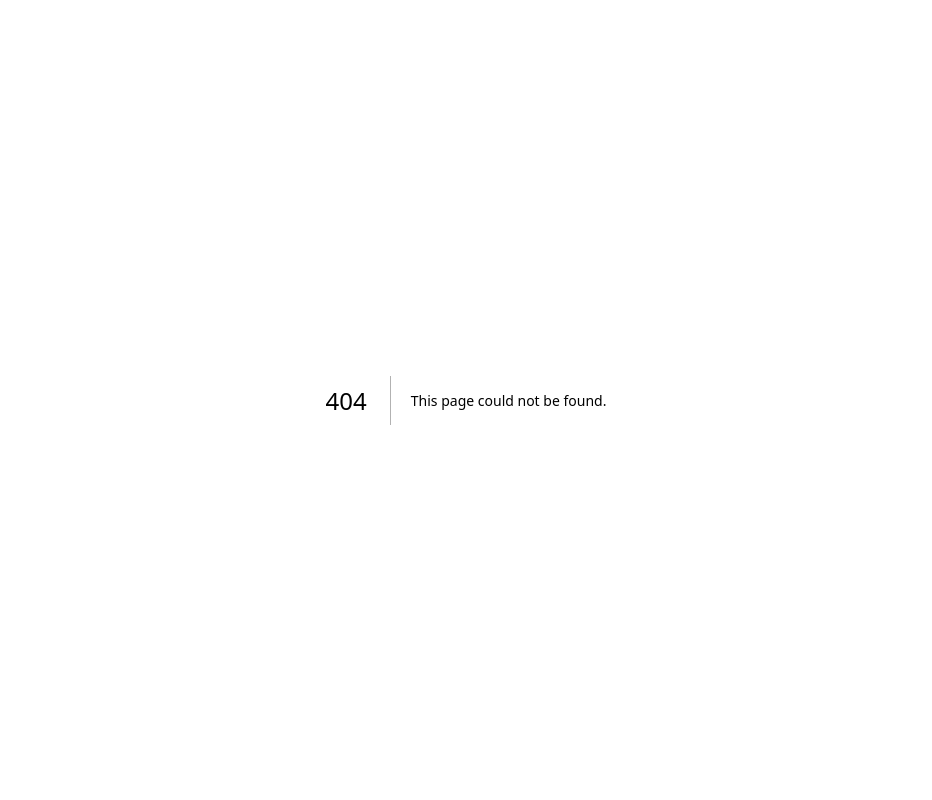
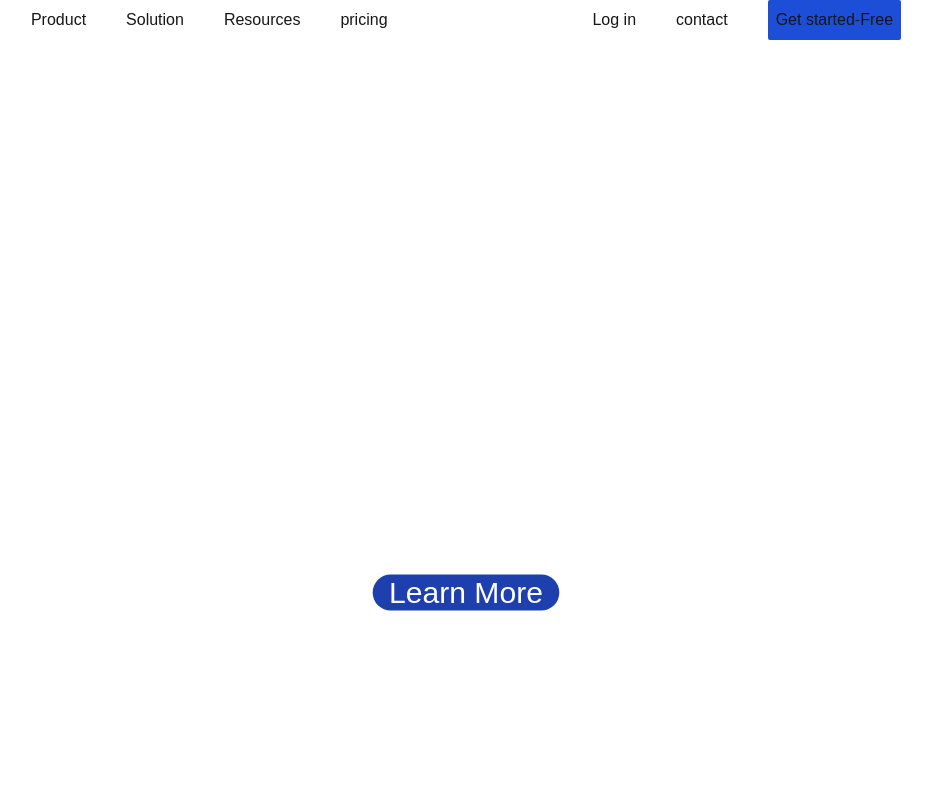
Before and after one commit to shubhamxcode/bond, a Next.js app: page /Home in a window 1280 px wide. Before the commit this address had no page. Shown: the top 800 px of the page, without its empty margins (174-1106 px from the left). Built offline with nearby package versions, Linux system fonts and the light colour scheme.

Commit message:
framer motion added

```diff
--- /dev/null
+++ b/app/Home/page.tsx
@@ -0,0 +1,36 @@
+"use client"
+import React from 'react';
+import { motion } from "framer-motion";
+function Page() {
+  return (
+    <motion.div className=''
+    initial={{ opacity: 0, scale:2 }}
+    animate={{ opacity: 3, scale:1 }}
+    transition={{
+      duration: 4.5,
+      delay: 2,
+      ease: [0, 0.71, 0.2, 1.01]
+    }}>
+    <div className='flex min-h-screen'>
+      <div className='flex flex-col justify-center items-center text-center text-white font-bold gap-y-8 p-8'>
+        <h1 className='text-4xl md:text-5xl lg:text-6xl'>BOND Connect and Grow</h1>
+        <p className='px-4 md:px-20 text-lg md:text-2xl lg:text-3xl'>
+          At BOND, developers unite to collaborate, solve challenges, and enhance their skills.
+          Earn points by tackling questions, boost your profile, and connect with peers in your field.
+          With our helpful chatbot by your side, you're never alone on your journey to success.
+          Join us and take your development career to new heights!
+        </p>
+        <motion.div
+        className='bg-blue-800 px-4 rounded-3xl text-3xl font-thin'
+        whileHover={{ scale: 1.1 }}
+        whileTap={{ scale: 0.9 }}
+        transition={{ type: "spring", stiffness: 400, damping: 10 }}>
+          <button>Learn More</button>
+        </motion.div>
+      </div>
+    </div>
+    </motion.div>
+  );
+}
+
+export default Page;
--- a/app/layout.tsx
+++ b/app/layout.tsx
@@ -1,7 +1,7 @@
 import type { Metadata } from "next";
 import localFont from "next/font/local";
 import "./globals.css";
-
+import Home from '../app/Home/page'
 const geistSans = localFont({
   src: "./fonts/GeistVF.woff",
   variable: "--font-geist-sans",
@@ -28,6 +28,22 @@ export default function RootLayout({
       <body
         className={`${geistSans.variable} ${geistMono.variable} antialiased`}
       >
+        <div>
+          <nav className="flex flex-row justify-evenly">
+            <ul className="flex space-x-10 mt-2">
+              <li>Product</li>
+              <li>Solution</li>
+              <li>Resources</li>
+              <li>pricing</li>
+            </ul>
+            <ul className="flex items-center space-x-10">
+              <li>Log in</li>
+              <li>contact</li>
+              <li className="bg-blue-700 p-2 rounded-sm">Get started-Free</li>
+            </ul>
+          </nav>
+        </div>
+        <Home/>
         {children}
       </body>
     </html>
--- a/app/page.tsx
+++ b/app/page.tsx
@@ -2,100 +2,8 @@ import Image from "next/image";
 
 export default function Home() {
   return (
-    <div className="grid grid-rows-[20px_1fr_20px] items-center justify-items-center min-h-screen p-8 pb-20 gap-16 sm:p-20 font-[family-name:var(--font-geist-sans)]">
-      <main className="flex flex-col gap-8 row-start-2 items-center sm:items-start">
-        <Image
-          className="dark:invert"
-          src="https://nextjs.org/icons/next.svg"
-          alt="Next.js logo"
-          width={180}
-          height={38}
-          priority
-        />
-        <ol className="list-inside list-decimal text-sm text-center sm:text-left font-[family-name:var(--font-geist-mono)]">
-          <li className="mb-2">
-            Get started by editing{" "}
-            <code className="bg-black/[.05] dark:bg-white/[.06] px-1 py-0.5 rounded font-semibold">
-              app/page.tsx
-            </code>
-            .
-          </li>
-          <li>Save and see your changes instantly.</li>
-        </ol>
+  <div>
 
-        <div className="flex gap-4 items-center flex-col sm:flex-row">
-          <a
-            className="rounded-full border border-solid border-transparent transition-colors flex items-center justify-center bg-foreground text-background gap-2 hover:bg-[#383838] dark:hover:bg-[#ccc] text-sm sm:text-base h-10 sm:h-12 px-4 sm:px-5"
-            href="https://vercel.com/new?utm_source=create-next-app&utm_medium=appdir-template-tw&utm_campaign=create-next-app"
-            target="_blank"
-            rel="noopener noreferrer"
-          >
-            <Image
-              className="dark:invert"
-              src="https://nextjs.org/icons/vercel.svg"
-              alt="Vercel logomark"
-              width={20}
-              height={20}
-            />
-            Deploy now
-          </a>
-          <a
-            className="rounded-full border border-solid border-black/[.08] dark:border-white/[.145] transition-colors flex items-center justify-center hover:bg-[#f2f2f2] dark:hover:bg-[#1a1a1a] hover:border-transparent text-sm sm:text-base h-10 sm:h-12 px-4 sm:px-5 sm:min-w-44"
-            href="https://nextjs.org/docs?utm_source=create-next-app&utm_medium=appdir-template-tw&utm_campaign=create-next-app"
-            target="_blank"
-            rel="noopener noreferrer"
-          >
-            Read our docs
-          </a>
-        </div>
-      </main>
-      <footer className="row-start-3 flex gap-6 flex-wrap items-center justify-center">
-        <a
-          className="flex items-center gap-2 hover:underline hover:underline-offset-4"
-          href="https://nextjs.org/learn?utm_source=create-next-app&utm_medium=appdir-template-tw&utm_campaign=create-next-app"
-          target="_blank"
-          rel="noopener noreferrer"
-        >
-          <Image
-            aria-hidden
-            src="https://nextjs.org/icons/file.svg"
-            alt="File icon"
-            width={16}
-            height={16}
-          />
-          Learn
-        </a>
-        <a
-          className="flex items-center gap-2 hover:underline hover:underline-offset-4"
-          href="https://vercel.com/templates?framework=next.js&utm_source=create-next-app&utm_medium=appdir-template-tw&utm_campaign=create-next-app"
-          target="_blank"
-          rel="noopener noreferrer"
-        >
-          <Image
-            aria-hidden
-            src="https://nextjs.org/icons/window.svg"
-            alt="Window icon"
-            width={16}
-            height={16}
-          />
-          Examples
-        </a>
-        <a
-          className="flex items-center gap-2 hover:underline hover:underline-offset-4"
-          href="https://nextjs.org?utm_source=create-next-app&utm_medium=appdir-template-tw&utm_campaign=create-next-app"
-          target="_blank"
-          rel="noopener noreferrer"
-        >
-          <Image
-            aria-hidden
-            src="https://nextjs.org/icons/globe.svg"
-            alt="Globe icon"
-            width={16}
-            height={16}
-          />
-          Go to nextjs.org →
-        </a>
-      </footer>
-    </div>
+  </div>
   );
 }
```
Also changed, not shown: package.json (+6 -5 lines), 1 other file (tests, documents, lock files or other folders).
